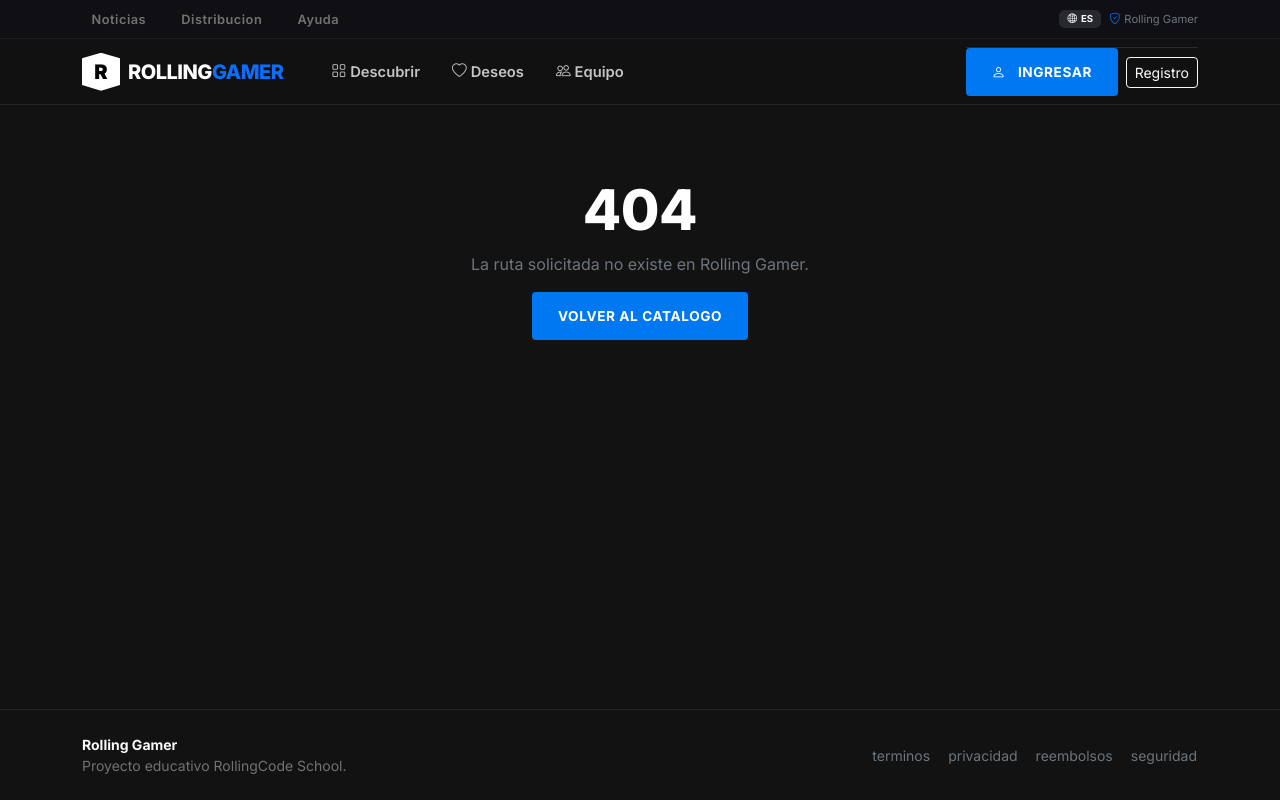
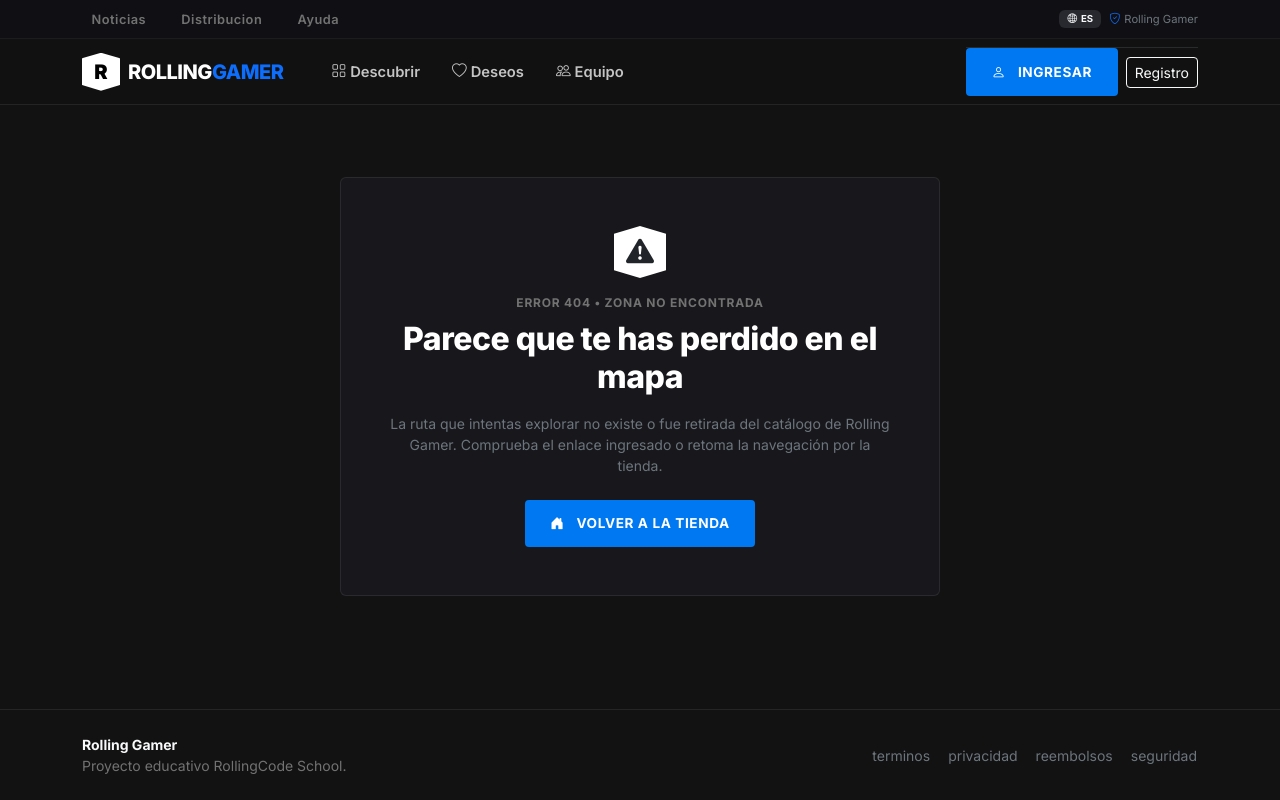
Before and after one commit to Franc-Devel/byte-brothers-rolling-gamer, a React (Vite) app: page /404 in a window 1280 px wide. Built offline with nearby package versions, Linux system fonts and the light colour scheme.

Commit message:
feat(c19): maquetar estructura visual y mensaje tematico de error 404

```diff
--- a/src/components/pages/Error404.jsx
+++ b/src/components/pages/Error404.jsx
@@ -1,12 +1,33 @@
-import { Button } from "react-bootstrap";
+import { Container } from "react-bootstrap";
 import { Link } from "react-router-dom";
 
-const Error404 = () => (
-  <section className="py-5 text-center">
-    <h1 className="epic-heading display-4">404</h1>
-    <p className="text-secondary">La ruta solicitada no existe en Rolling Gamer.</p>
-    <Button as={Link} to="/" className="btn-epic-primary">Volver al catalogo</Button>
-  </section>
-);
+const Error404 = () => {
+  return (
+    <Container className="py-5 text-center my-auto">
+      <div className="epic-box p-4 p-md-5 mx-auto" style={{ maxWidth: "600px" }}>
+        <div className="epic-logo-badge mb-3 mx-auto" style={{ width: "52px", height: "52px" }}>
+          <i className="bi bi-exclamation-triangle-fill fs-3 text-dark" aria-hidden="true"></i>
+        </div>
+
+        <span className="epic-subheading d-block mb-2">ERROR 404 • ZONA NO ENCONTRADA</span>
+
+        <h1 className="epic-heading fs-2 mb-3">
+          Parece que te has perdido en el mapa
+        </h1>
+
+        <p className="text-secondary small mb-4">
+          La ruta que intentas explorar no existe o fue retirada del catálogo de Rolling Gamer.
+          Comprueba el enlace ingresado o retoma la navegación por la tienda.
+        </p>
+
+        <div className="d-flex justify-content-center gap-3">
+          <Link to="/" className="btn-epic-primary">
+            <i className="bi bi-house-door-fill me-1" aria-hidden="true"></i> Volver a la Tienda
+          </Link>
+        </div>
+      </div>
+    </Container>
+  );
+};
 
 export default Error404;
```
